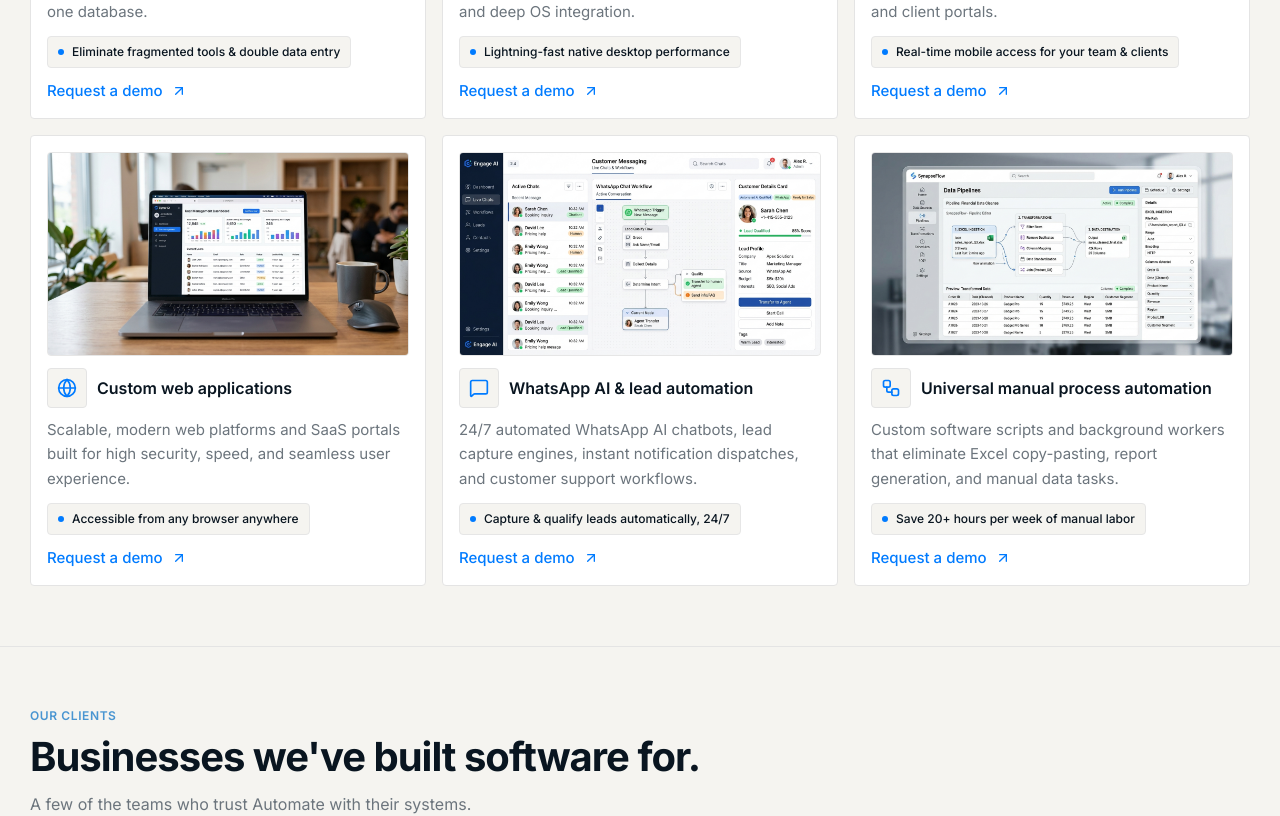
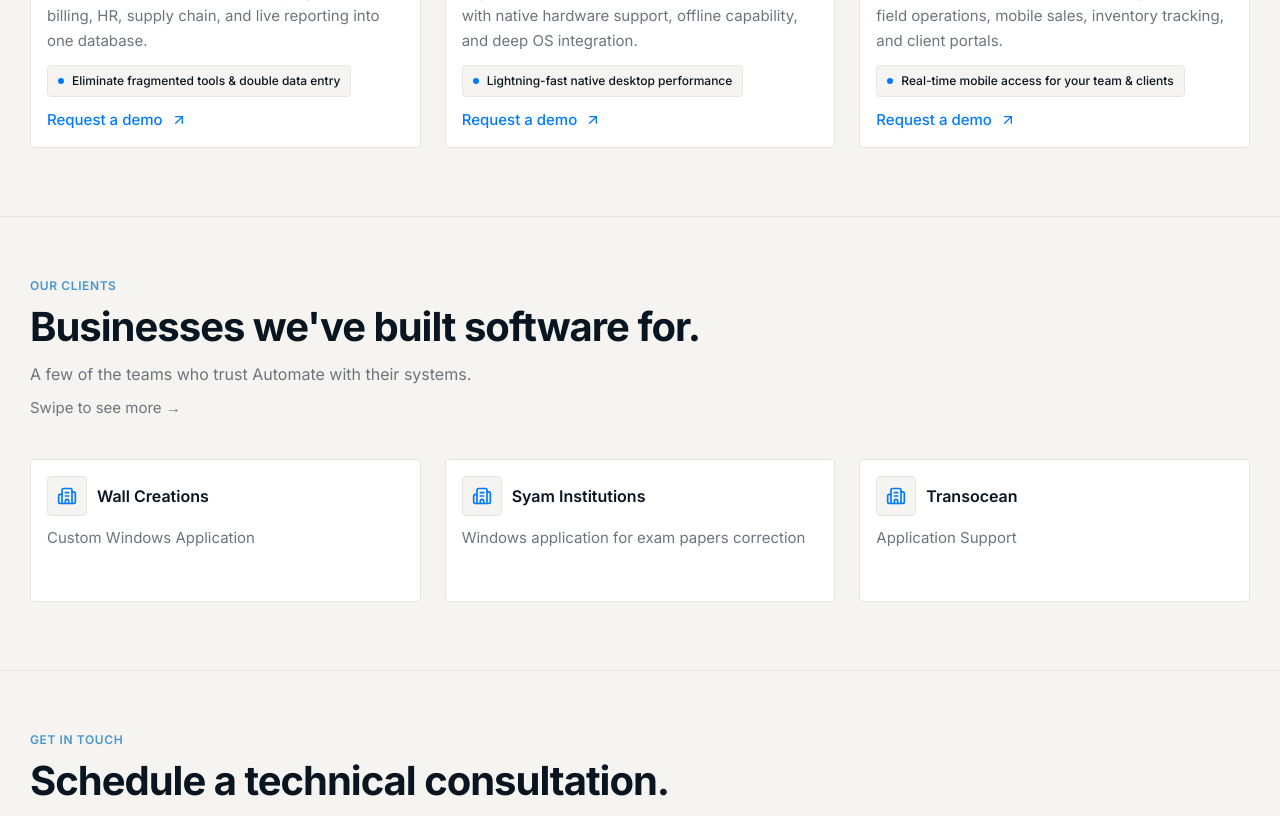
Before and after one commit to saikrishnanewdev/automatebusinesssolutions, a Next.js app: page / in a window 1280 px wide. Shown: the part 1460-2276 px from the top of the page. Built offline with nearby package versions, Linux system fonts and the light colour scheme.

Commit message:
Horizontal swipe rows for Services and Clients

```diff
--- a/src/components/Clients.tsx
+++ b/src/components/Clients.tsx
@@ -26,9 +26,10 @@ export default function Clients() {
           <p className="text-base text-secondary mt-space-3 max-w-2xl">
             A few of the teams who trust Automate with their systems.
           </p>
+          <p className="text-sm text-secondary mt-space-3">Swipe to see more &rarr;</p>
         </div>
 
-        <div className="grid gap-space-6 sm:grid-cols-2 lg:grid-cols-3">
+        <div className="scroll-row">
           {clients.map((client, index) => (
             <motion.div
               key={client.name}
@@ -36,7 +37,7 @@ export default function Clients() {
               whileInView={{ opacity: 1, y: 0 }}
               viewport={{ once: true }}
               transition={{ duration: 0.4, delay: index * 0.05 }}
-              className="card-token p-space-6"
+              className="card-token p-space-6 w-[85%] sm:w-[calc(50%-12px)] lg:w-[calc(33.333%-16px)]"
             >
               <div className="flex items-center gap-space-3 mb-space-3">
                 <div className="w-10 h-10 rounded-sm bg-bg-light border border-border-medium flex items-center justify-center shrink-0">
--- a/src/components/Services.tsx
+++ b/src/components/Services.tsx
@@ -80,10 +80,11 @@ export default function Services() {
           <p className="text-base text-secondary mt-space-3 max-w-2xl">
             From complete custom ERP enterprise platforms to desktop, mobile, web, and automated WhatsApp AI workflows.
           </p>
+          <p className="text-sm text-secondary mt-space-3">Swipe to see more &rarr;</p>
         </div>
 
-        {/* Service Cards Grid */}
-        <div className="grid gap-space-6 sm:grid-cols-2 lg:grid-cols-3">
+        {/* Service Cards - horizontal swipe row */}
+        <div className="scroll-row">
           {services.map((service, idx) => (
             <motion.div
               key={service.id}
@@ -91,7 +92,7 @@ export default function Services() {
               whileInView={{ opacity: 1, y: 0 }}
               viewport={{ once: true }}
               transition={{ duration: 0.4, delay: idx * 0.05 }}
-              className="card-token p-space-6 flex flex-col justify-between"
+              className="card-token p-space-6 flex flex-col justify-between w-[85%] sm:w-[calc(50%-12px)] lg:w-[calc(33.333%-16px)]"
             >
               <div>
                 {/* Image Thumbnail */}
```
